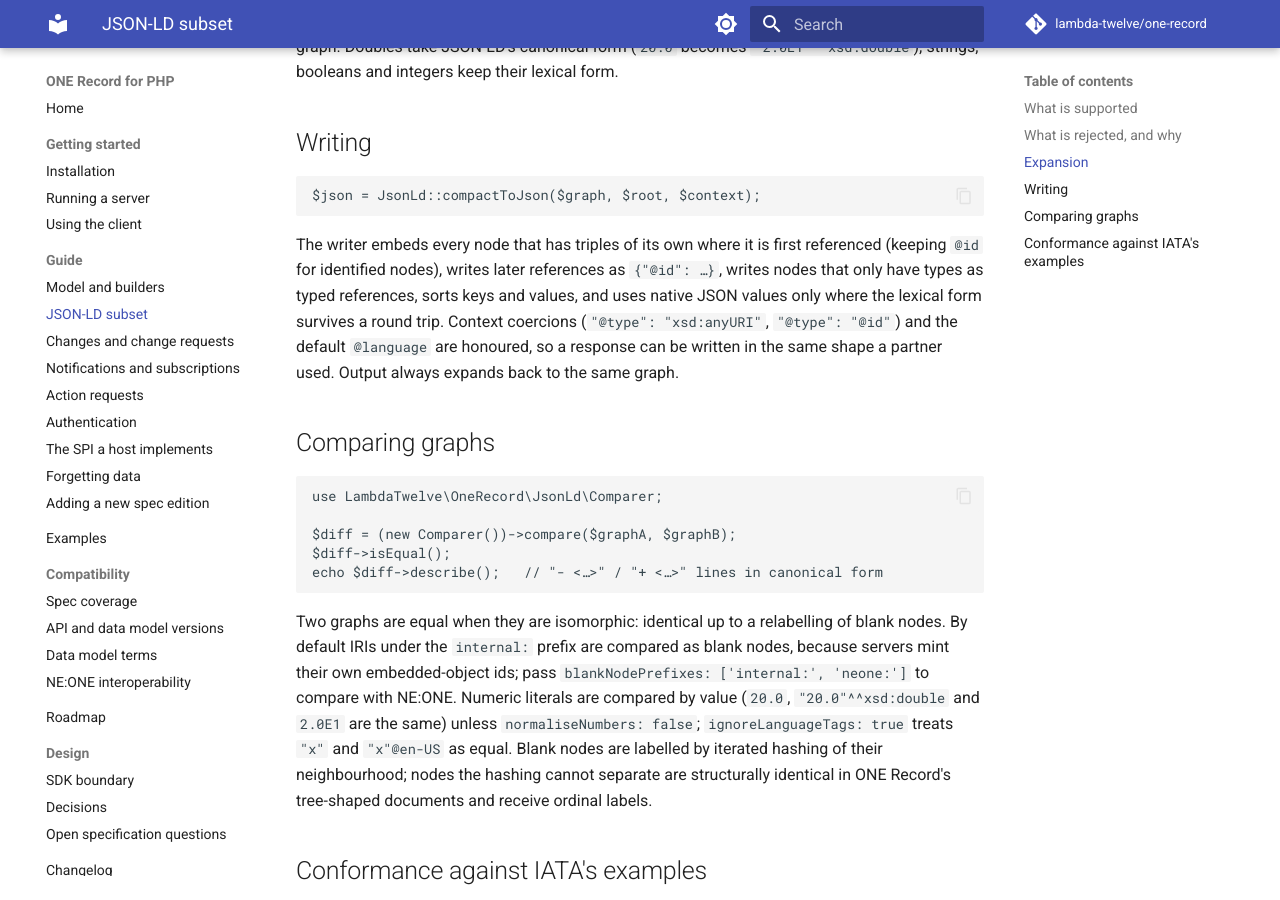
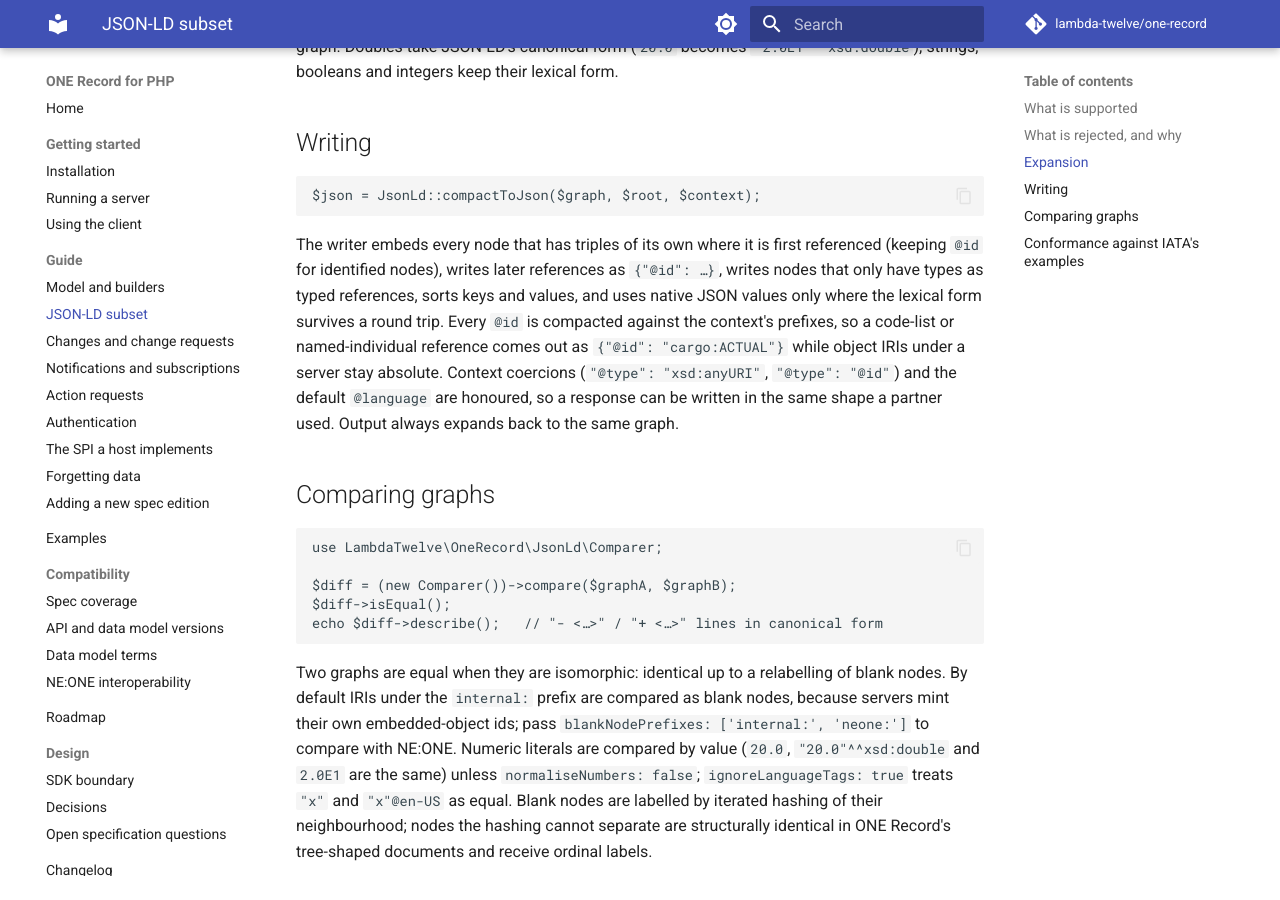
Before and after one commit to lambda-twelve/one-record, an MkDocs documentation site: the page built from docs/guide/json-ld.md, in a window 1280 px wide and 900 px high, scrolled down 2009 px. Built offline with MkDocs 1.6.1 and Material for MkDocs 9.7.7, drawn with Linux system fonts in a browser that asks for light colours; comment, search, counter and statistics services are not loaded.

Commit message:
Compact @id values against the context when writing JSON-LD
A JSON-LD processor compacts IRI references the same way it compacts
keys, and the spec examples show code-list and individual references as
{"@id": "cargo:ACTUAL"}. The writer only compacted keys and @type, so
references came out as absolute IRIs; partners comparing documents
textually would see a difference that is not one. Object IRIs are
unaffected because no declared prefix matches them.

```diff
--- a/docs/guide/json-ld.md
+++ b/docs/guide/json-ld.md
@@ -63,7 +63,9 @@ The writer embeds every node that has triples of its own where it is first
 referenced (keeping `@id` for identified nodes), writes later references as
 `{"@id": …}`, writes nodes that only have types as typed references, sorts
 keys and values, and uses native JSON values only where the lexical form
-survives a round trip. Context coercions (`"@type": "xsd:anyURI"`,
+survives a round trip. Every `@id` is compacted against the context's
+prefixes, so a code-list or named-individual reference comes out as
+`{"@id": "cargo:ACTUAL"}` while object IRIs under a server stay absolute. Context coercions (`"@type": "xsd:anyURI"`,
 `"@type": "@id"`) and the default `@language` are honoured, so a response can
 be written in the same shape a partner used. Output always expands back to
 the same graph.
```
Also changed, not shown: 1 other file.
